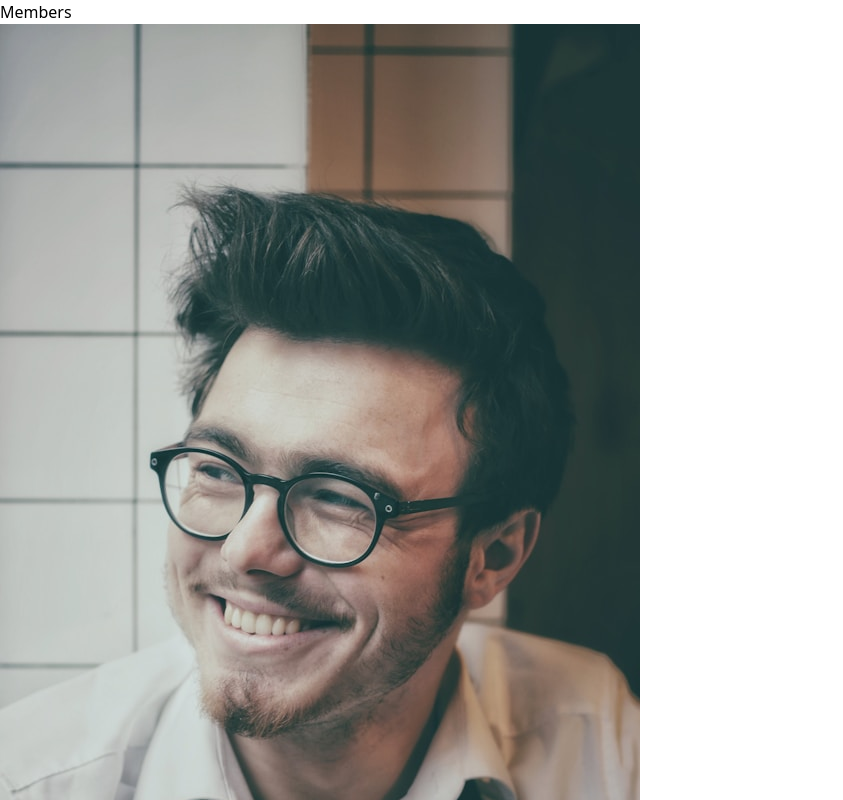
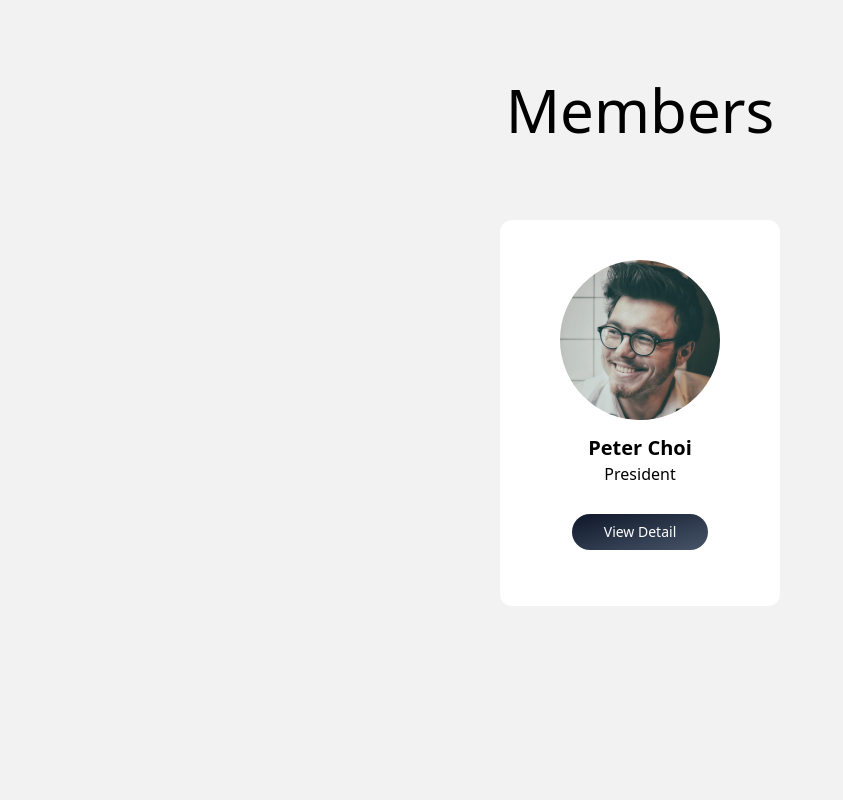
Before and after one commit to tubi55/ex-tailwind, a React (Vite) app: page / in a window 1280 px wide. Shown: the top 800 px of the page, without its empty margins (0-843 px from the left). Built offline with nearby package versions, Linux system fonts and the light colour scheme.

Commit message:
기본 tainwnd구문 스타일링\

```diff
--- a/src/App.jsx
+++ b/src/App.jsx
@@ -2,8 +2,8 @@ import Card from "./components/Card";
 
 function App() {
   return (
-    <main>
-      <h1>Members</h1>
+    <main className="w-full min-h-screen  bg-black/5 py-[10vh] px-[10vw]">
+      <h1 className="w-full mb-20 text-6xl font-thin text-center">Members</h1>
 
       <section>
         <Card />
--- a/src/components/Btn.jsx
+++ b/src/components/Btn.jsx
@@ -1,5 +1,9 @@
 function Btn() {
-  return <button>View Detail</button>;
+  return (
+    <button className="px-8 py-2 mb-4 text-sm text-white rounded-full bg-gradient-to-br from-slate-900 to-slate-600 ">
+      View Detail
+    </button>
+  );
 }
 
 export default Btn;
--- a/src/components/Card.jsx
+++ b/src/components/Card.jsx
@@ -4,7 +4,7 @@ import Thumbnail from "./Thumbnail";
 
 function Card() {
   return (
-    <article>
+    <article className="relative w-[280px] bg-white px-10 py-10  m-auto mb-10 text-center rounded-xl">
       <Thumbnail />
       <Info />
       <Btn />
--- a/src/components/Info.jsx
+++ b/src/components/Info.jsx
@@ -1,8 +1,8 @@
 function Info() {
   return (
-    <div>
-      <h2>Peter Choi</h2>
-      <p>President</p>
+    <div className="relative">
+      <h2 className="text-xl font-semibold">Peter Choi</h2>
+      <p className="text-base mb-7">President</p>
     </div>
   );
 }
--- a/src/components/Thumbnail.jsx
+++ b/src/components/Thumbnail.jsx
@@ -1,7 +1,11 @@
 function Thumbnail() {
   return (
-    <figure>
-      <img src="./img/peter.jpg" alt="peter" />
+    <figure className="relative inline-block mb-2 size-40">
+      <img
+        className="absolute object-cover rounded-full size-full"
+        src="./img/peter.jpg"
+        alt="peter"
+      />
     </figure>
   );
 }
```
